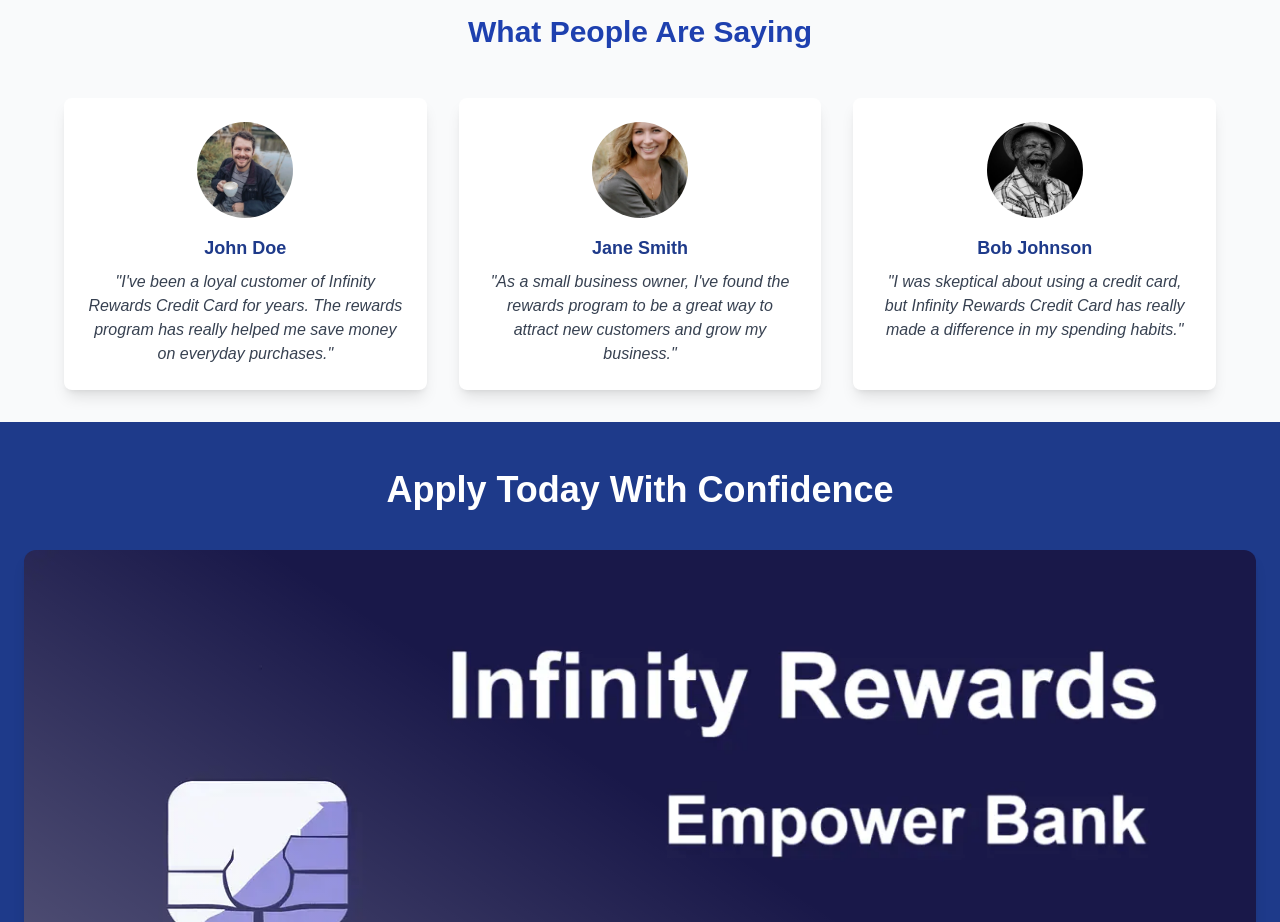
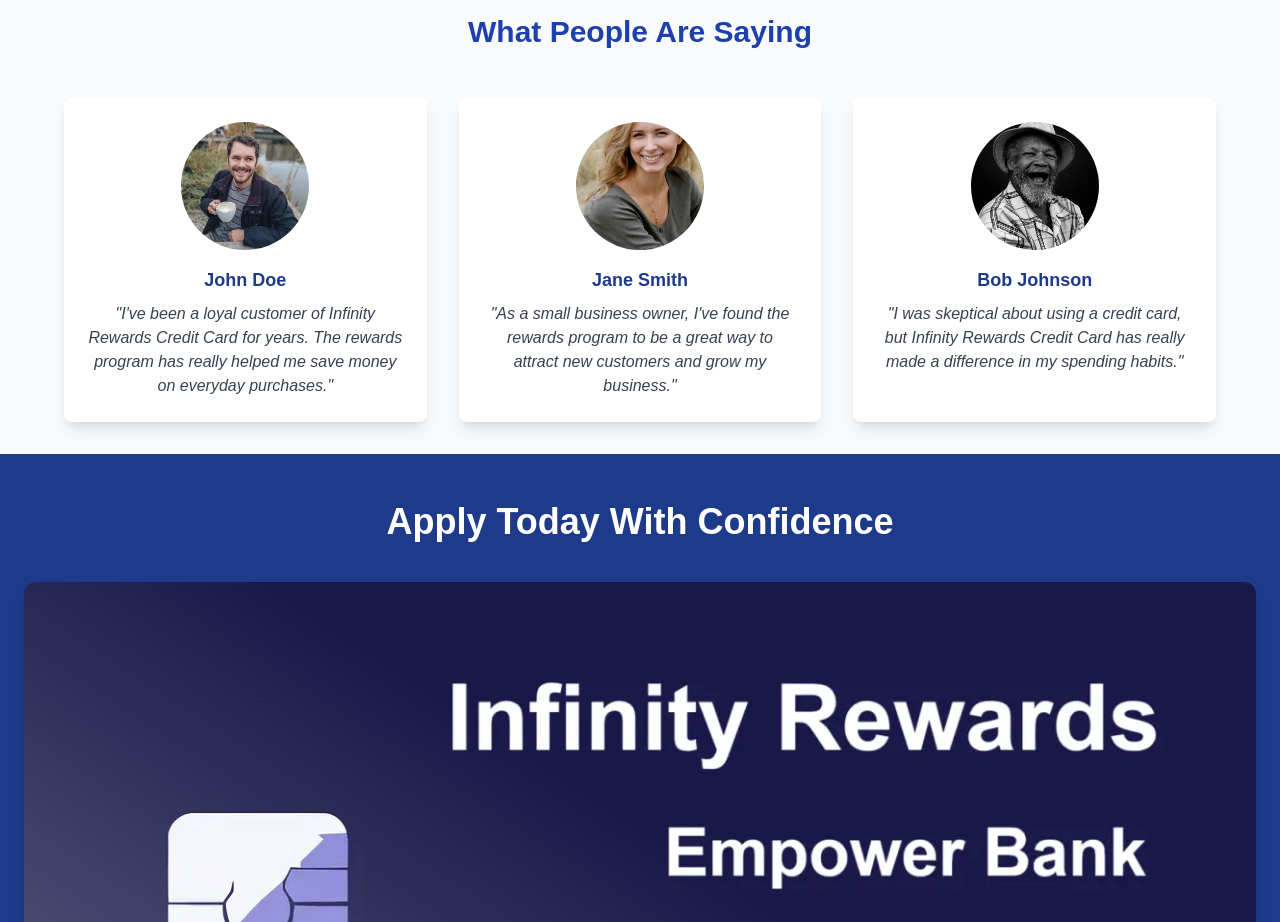
Before and after one commit to RoryDowse/financial-landing-page, a Next.js app: page / in a window 1280 px wide. Shown: the part 3680-4602 px from the top of the page. Built offline with nearby package versions, Linux system fonts and the light colour scheme.

Commit message:
update Testimonial picture size

```diff
--- a/src/app/components/Testimonials.tsx
+++ b/src/app/components/Testimonials.tsx
@@ -16,9 +16,9 @@ export default function Testimonials() {
                         <Image
                             src={testimonial.image}
                             alt={testimonial.name}
-                            width={100}
-                            height={100}
-                            className="rounded-full w-24 h-24 object-cover"
+                            width={250}
+                            height={250}
+                            className="rounded-full w-32 h-32 object-cover"
                         />
                         <p className="mt-4 text-lg font-semibold text-blue-900">{testimonial.name}</p>
                         <p className="mt-2 text-gray-700 text-center italic">{`"${testimonial.review}"`}</p>
```
